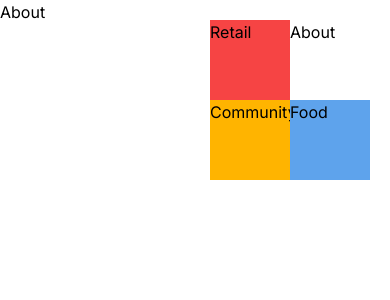
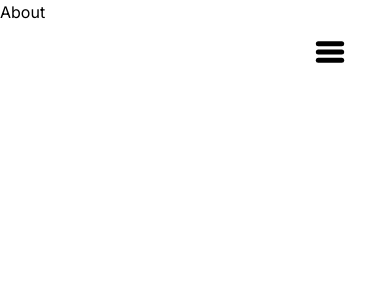
Before and after one commit to nkp1111/frontend-practice, a Next.js app in the folder canal-street-market/: page / in a window 390 px wide. Shown: the top 300 px of the page. Built offline with nearby package versions, Linux system fonts and the light colour scheme.

Commit message:
feat: ✨💄 add hamburger menu for small screen

```diff
--- a/canal-street-market/app/page.tsx
+++ b/canal-street-market/app/page.tsx
@@ -39,7 +39,8 @@ export default function Home() {
         <Community setActivePage={setActivePage} />
       </div>
 
-      <HeaderHamburger setActivePage={setActivePage} smallScreen={smallScreen} />
+      {smallScreen && <HeaderHamburger setActivePage={setActivePage} />}
+
     </main>
   );
 }
--- a/canal-street-market/components/general/header-hamburger.tsx
+++ b/canal-street-market/components/general/header-hamburger.tsx
@@ -1,31 +1,86 @@
-import React from 'react'
+"use client";
 
-export default function HeaderHamburger({ setActivePage, smallScreen }: { setActivePage: React.Dispatch<React.SetStateAction<string>>, smallScreen: boolean }) {
+import React, { useState } from 'react'
+import HamburgerMenu from './icons/hamburger';
+import CloseIcon from './icons/closeIcon';
+import FacebookIcon from './icons/facebook';
+import InstagramIcon from './icons/instagram';
+
+interface HamburgerNavParams {
+  setActivePage: React.Dispatch<React.SetStateAction<string>>,
+}
+
+export default function HeaderHamburger({ setActivePage }: HamburgerNavParams) {
+  const [showHamburger, setShowHamburger] = useState(true);
   return (
-    <div className={`${smallScreen ? "block" : "hidden"} absolute top-5 right-5 grid grid-cols-2`}>
+    <div className={`fixed top-0 left-0 w-full h-screen pb-5 overflow-y-auto flex flex-col transition-custom-transition`}>
+
+      <div className={`w-10 h-10 cursor-pointer absolute top-8 right-10 transition-custom-transition`}
+        onClick={() => setShowHamburger(pre => !pre)}>
+        {showHamburger ? <HamburgerMenu /> : <CloseIcon />}
+      </div>
+
+      <div className={`flex flex-col gap-5 ${showHamburger ? "hidden" : "block"}`}>
+        {/* grid nav  */}
+        <div className={`grid grid-cols-2`}>
           <div
-        className="transition-custom-transition bg-custom_red cursor-pointer w-20 h-20"
+            className="transition-custom-transition bg-white cursor-pointer w-full h-64 flex justify-center items-center text-xl"
+            onClick={() => setActivePage("about")}
+          >
+            <span className='-rotate-45'>About</span>
+          </div>
+          <div
+            className="transition-custom-transition bg-custom_blue cursor-pointer w-full h-64 flex justify-center items-center text-xl"
+            onClick={() => setActivePage("food")}
+          >
+            <span className='rotate-45'>Food</span>
+          </div>
+          <div
+            className="transition-custom-transition bg-custom_red cursor-pointer w-full h-64 flex justify-center items-center text-xl"
             onClick={() => setActivePage("retail")}
           >
-        Retail
+            <span className='rotate-45'>Retail</span>
           </div>
           <div
-        className="transition-custom-transition bg-white cursor-pointer w-20 h-20"
-        onClick={() => setActivePage("about")}
-      >
-        About
-      </div>
-      <div
-        className="transition-custom-transition bg-custom_yellow cursor-pointer w-20 h-20"
+            className="transition-custom-transition bg-custom_yellow cursor-pointer w-full h-64 flex justify-center items-center text-xl"
             onClick={() => setActivePage("community")}
           >
-        Community
+            <span className='-rotate-45'>Community</span>
           </div>
-      <div
-        className="transition-custom-transition bg-custom_blue cursor-pointer w-20 h-20"
-        onClick={() => setActivePage("food")}
-      >
-        Food
+        </div>
+
+        <div className='px-5'>
+          <button type="button" className='bg-slate-50 border border-black w-full p-3 hover:bg-white transition-custom-transition'>become a vendor</button>
+          <p className='mt-5'>
+            265 Canal Street <br className='sm:hidden block' />
+            New York, New York
+          </p>
+          <p className='mt-6'>
+            Food Hall Hours: <br className='sm:hidden block' />
+            Mon – Sun: 10AM- 10PM
+          </p>
+          <p className='mt-7'>
+            Retail Market Hours: <br className='sm:hidden block' />
+            Mon – Sat: 11AM- 7PM <br className='sm:hidden block' />
+            Sun: 11AM-6PM
+          </p>
+          <p className='my-7'>
+            <a href="mailto:neerajp4321@gmail.com" className='underline'>Email us:</a>
+          </p>
+
+          <div className="flex justify-between gap-5 items-center">
+            <a href="#" role="button" title="facebook" className='border border-black flex-1 p-3 group flex justify-center'>
+              <div className='group-hover:scale-105 transition-custom-transition'>
+                <FacebookIcon />
+              </div>
+            </a>
+            <a href="#" role="button" title="instagram" className='border border-black flex-1 p-3 group flex justify-center'>
+              <div className='group-hover:scale-105 transition-custom-transition'>
+                <InstagramIcon />
+              </div>
+            </a>
+          </div>
+        </div>
       </div>
     </div>
   )
--- /dev/null
+++ b/canal-street-market/components/general/icons/closeIcon.tsx
@@ -0,0 +1,7 @@
+export default function CloseIcon() {
+  return (
+    <svg viewBox="0 0 24 24" fill="none" xmlns="http://www.w3.org/2000/svg">
+      <path d="M20.7457 3.32851C20.3552 2.93798 19.722 2.93798 19.3315 3.32851L12.0371 10.6229L4.74275 3.32851C4.35223 2.93798 3.71906 2.93798 3.32854 3.32851C2.93801 3.71903 2.93801 4.3522 3.32854 4.74272L10.6229 12.0371L3.32856 19.3314C2.93803 19.722 2.93803 20.3551 3.32856 20.7457C3.71908 21.1362 4.35225 21.1362 4.74277 20.7457L12.0371 13.4513L19.3315 20.7457C19.722 21.1362 20.3552 21.1362 20.7457 20.7457C21.1362 20.3551 21.1362 19.722 20.7457 19.3315L13.4513 12.0371L20.7457 4.74272C21.1362 4.3522 21.1362 3.71903 20.7457 3.32851Z" fill="#0F0F0F" />
+    </svg>
+  )
+}
--- /dev/null
+++ b/canal-street-market/components/general/icons/facebook.tsx
@@ -0,0 +1,9 @@
+import React from 'react'
+
+export default function FacebookIcon() {
+  return (
+    <svg fill="#000000" className='w-8 h-8' viewBox="0 0 1920 1920" xmlns="http://www.w3.org/2000/svg">
+      <path d="m1416.013 791.915-30.91 225.617h-371.252v789.66H788.234v-789.66H449.808V791.915h338.426V585.137c0-286.871 176.207-472.329 449.09-472.329 116.87 0 189.744 6.205 231.822 11.845l-3.272 213.66-173.5.338c-4.737-.451-117.771-9.25-199.332 65.655-52.568 48.169-79.191 117.433-79.191 205.65v181.96h402.162Zm-247.276-304.018c44.446-41.401 113.71-36.889 118.787-36.663l289.467-.113 6.204-417.504-43.544-10.717C1511.675 16.02 1426.053 0 1237.324 0 901.268 0 675.425 235.206 675.425 585.137v93.97H337v451.234h338.425V1920h451.234v-789.66h356.7l61.932-451.233H1126.66v-69.152c0-54.937 14.214-96 42.078-122.058Z" fillRule="evenodd" />
+    </svg>
+  )
+}
--- /dev/null
+++ b/canal-street-market/components/general/icons/hamburger.tsx
@@ -0,0 +1,11 @@
+
+
+export default function HamburgerMenu() {
+  return (
+    <svg viewBox="0 0 24 24" fill="red" xmlns="http://www.w3.org/2000/svg">
+      <path d="M5 7H19" height={5} stroke="#000000" strokeWidth="3" strokeLinecap="round" strokeLinejoin="round" />
+      <path d="M5 12L19 12" height={5} stroke="#000000" strokeWidth="3" strokeLinecap="round" strokeLinejoin="round" />
+      <path d="M5 17L19 17" height={5} stroke="#000000" strokeWidth="3" strokeLinecap="round" strokeLinejoin="round" />
+    </svg>
+  )
+}
--- a/canal-street-market/tailwind.config.ts
+++ b/canal-street-market/tailwind.config.ts
@@ -25,7 +25,7 @@ const config: Config = {
       },
       transitionTimingFunction: {
         "custom-transition": "linear",
-      }
+      },
     },
   },
   plugins: [],
```
Also changed, not shown: canal-street-market/components/general/icons/instagram.tsx (added, +9 -0 lines). Lines whose indentation alone changed are shown as unchanged.
